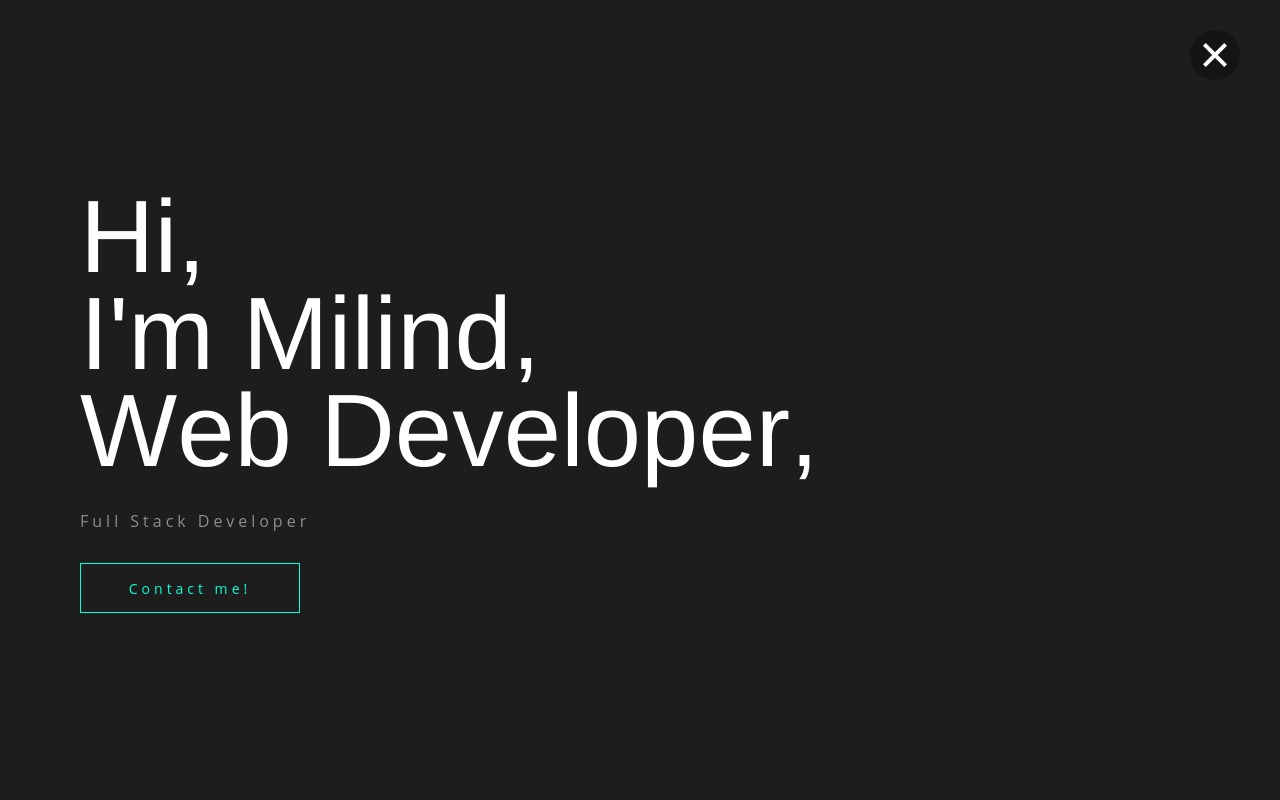
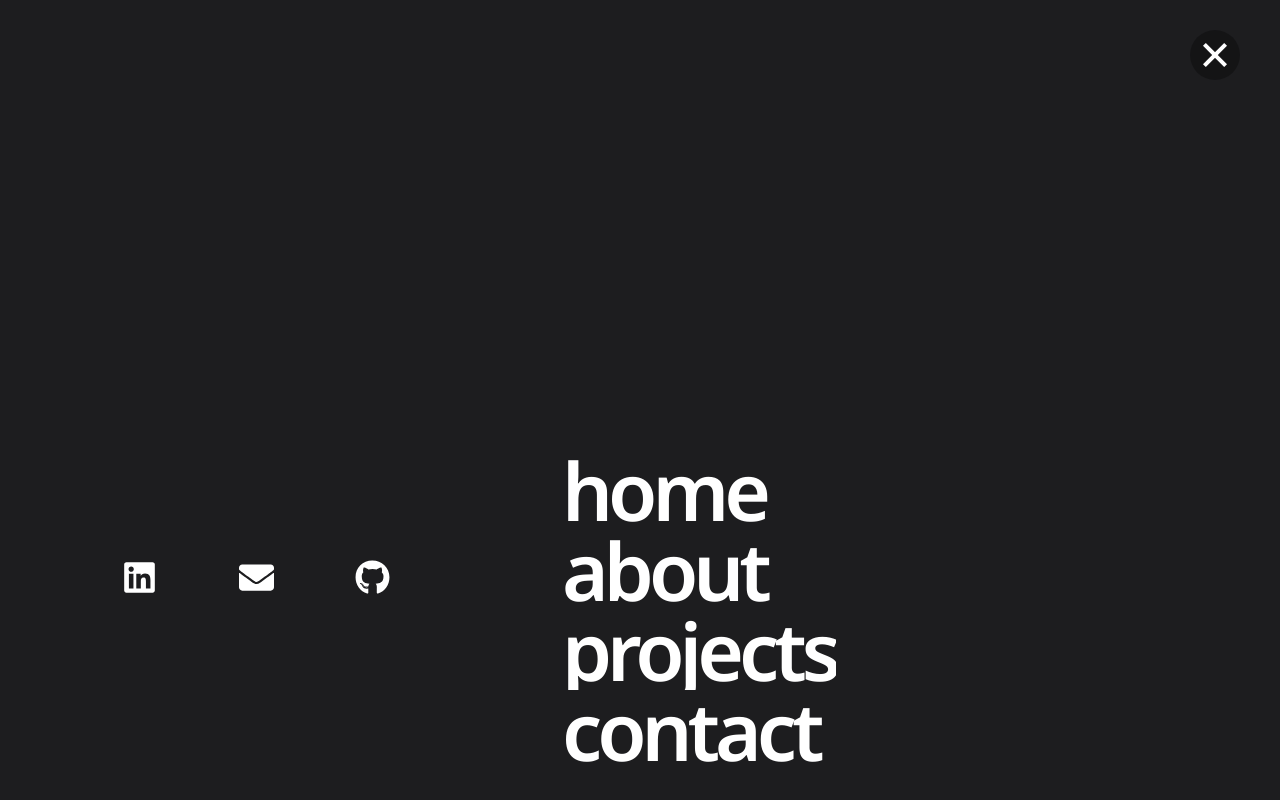
Before and after one commit to sambit-sunny/dev-portfolio, a React (Create React App) app: page / in a window 1280 px wide. Both pictures are taken after a click on the button 1215 px from the left and 55 px from the top of the page. Shown: the top 800 px of the page. Built offline with nearby package versions, Linux system fonts and the light colour scheme.

Commit message:
Add nav styles

```diff
--- a/package.json
+++ b/package.json
@@ -12,6 +12,7 @@
     "jquery-tagcanvas": "^2.9.0",
     "react": "^18.2.0",
     "react-dom": "^18.2.0",
+    "react-icons": "^4.8.0",
     "react-intersection-observer": "^9.4.3",
     "react-router-dom": "^6.10.0",
     "react-scripts": "5.0.1",
--- a/src/App.js
+++ b/src/App.js
@@ -7,6 +7,7 @@ import Projects from "./pages/Projects/Projects";
 import Hamburger from "./components/Hamburger/Hamburger";
 
 import "./App.css";
+import Nav from "./pages/Nav/Nav";
 
 function App() {
     const [isNavOpen, setIsNavOpen] = useState(false);
@@ -14,10 +15,16 @@ function App() {
     return (
         <>
             <Hamburger isNavOpen={isNavOpen} setIsNavOpen={setIsNavOpen} />
-            <Home />
-            <About />
-            <Projects />
-            <Contact />
+            {isNavOpen ? (
+                <Nav />
+            ) : (
+                <>
+                    <Home />
+                    <About />
+                    <Projects />
+                    <Contact />
+                </>
+            )}
         </>
     );
 }
--- a/src/pages/Nav/Nav.css
+++ b/src/pages/Nav/Nav.css
@@ -0,0 +1,57 @@
+@import url("https://fonts.googleapis.com/css2?family=Noto+Sans:wght@600&display=swap");
+
+#nav {
+    position: relative;
+    width: 100%;
+    height: 100vh;
+    background-color: #1d1d1f;
+    color: #fff;
+    font-family: "Noto Sans", sans-serif;
+    display: flex;
+    flex-direction: row;
+    flex-wrap: nowrap;
+    justify-content: center;
+    align-items: flex-end;
+    overflow: hidden;
+}
+
+.icons-wrapper {
+    flex: 1;
+    max-width: 40%;
+    height: 100%;
+    position: relative;
+    display: flex;
+    align-items: flex-end;
+    justify-content: center;
+}
+
+.links-wrapper {
+    flex: 1;
+    height: 100%;
+    display: flex;
+    justify-content: flex-start;
+    align-items: flex-end;
+    padding-left: 5rem;
+    padding-bottom: 3rem;
+}
+
+.icons {
+    display: flex;
+    justify-content: space-evenly;
+    align-items: center;
+    margin: 0 4rem 40%;
+    width: 100%;
+    font-size: 3.5rem;
+}
+
+.links {
+    display: flex;
+    flex-direction: column;
+    justify-content: flex-start;
+    align-items: flex-end;
+    font-size: 8rem;
+    line-height: 1;
+    letter-spacing: -0.5rem;
+    text-transform: lowercase;
+    font-weight: 700;
+}
--- a/src/pages/Nav/Nav.js
+++ b/src/pages/Nav/Nav.js
@@ -1,5 +1,25 @@
 import "./Nav.css";
 
+import { FaEnvelope, FaGithub, FaLinkedin } from "react-icons/fa";
+
 export default function Nav() {
-    return <div id="nav">nav</div>;
+    return (
+        <div id="nav">
+            <div className="icons-wrapper">
+                <div className="icons">
+                    <FaLinkedin />
+                    <FaEnvelope />
+                    <FaGithub />
+                </div>
+            </div>
+            <div className="links-wrapper">
+                <div className="links">
+                    <div className="link">Home</div>
+                    <div className="link">About</div>
+                    <div className="link">Projects</div>
+                    <div className="link">Contact</div>
+                </div>
+            </div>
+        </div>
+    );
 }
```
Also changed, not shown: 1 other file (tests, documents, lock files or other folders).
